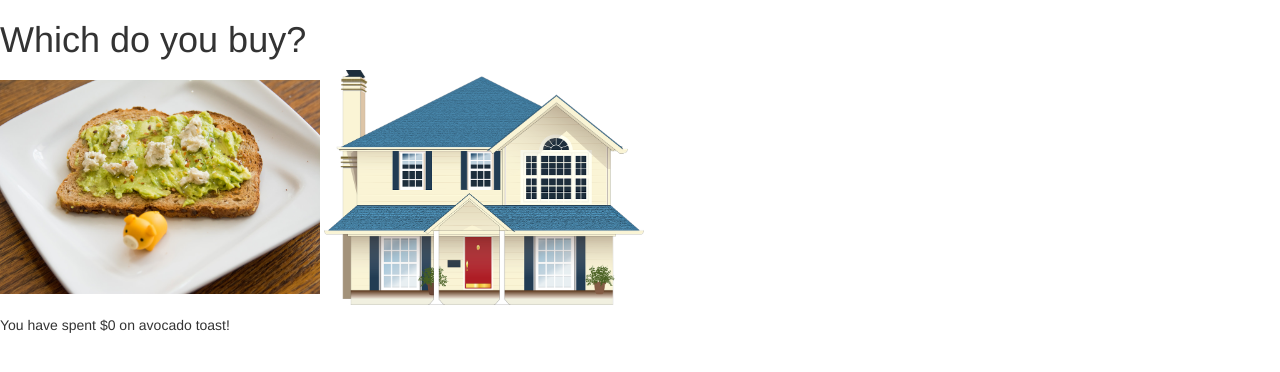
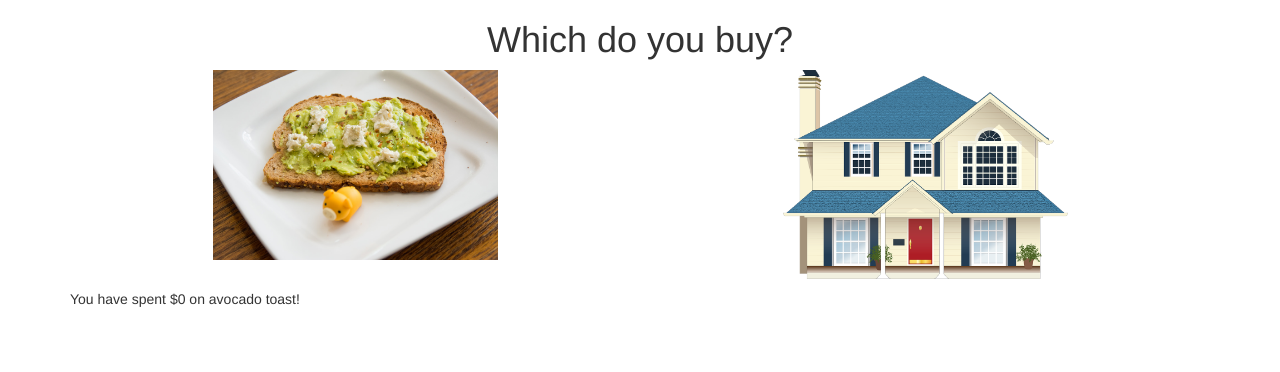
Before and after one commit to bexway/avocado-toast, a plain HTML site: page index.html in a window 1280 px wide. Drawn offline with nearby package versions, Linux system fonts and the light colour scheme.

Commit message:
master - centered images and header

```diff
--- a/assets/css/style.css
+++ b/assets/css/style.css
@@ -1,8 +1,28 @@
+.disappear{
+  display: none;
+}
+
+.flex{
+  display: flex;
+}
+
+.flex-around{
+  justify-content: space-around;
+}
+
+.flex-nowrap{
+  flex-wrap: nowrap;
+}
+
+.flex-start{
+  justify-content: flex-start;
+}
+
 .image{
   width: 25%;
   height:25%;
 }
 
-.disappear{
-  display: none;
+.textalign-center{
+  text-align: center;
 }
--- a/index.html
+++ b/index.html
@@ -10,12 +10,18 @@
   <title>Avocado Toast</title>
 </head>
 <body>
-  <h1>Which do you buy?</h1>
-  <img class="image" id="avocadotoast" src="assets/images/avocado_Toast.jpg" onclick="buyToast()" alt="avocado toast">
-  <img class="image" src="assets/images/house.png" onclick="buyHouse()" alt="house">
+  <div class="container">
+    <h1 class="textalign-center">Which do you buy?</h1>
+    <div class="flex flex-around">
+      <img class="image" id="avocadotoast" src="assets/images/avocado_Toast.jpg" onclick="buyToast()" alt="avocado toast">
+      <img class="image" src="assets/images/house.png" onclick="buyHouse()" alt="house">
+    </div>
 
-  <p id="message"></p>
-  <p>You have spent $<span id="toastmoney">0</span> on avocado toast!</p>
+
+    <p id="message"></p>
+    <p>You have spent $<span id="toastmoney">0</span> on avocado toast!</p>
+  </div>
+
 
   <script>
     var moneySpent = 0;
```
